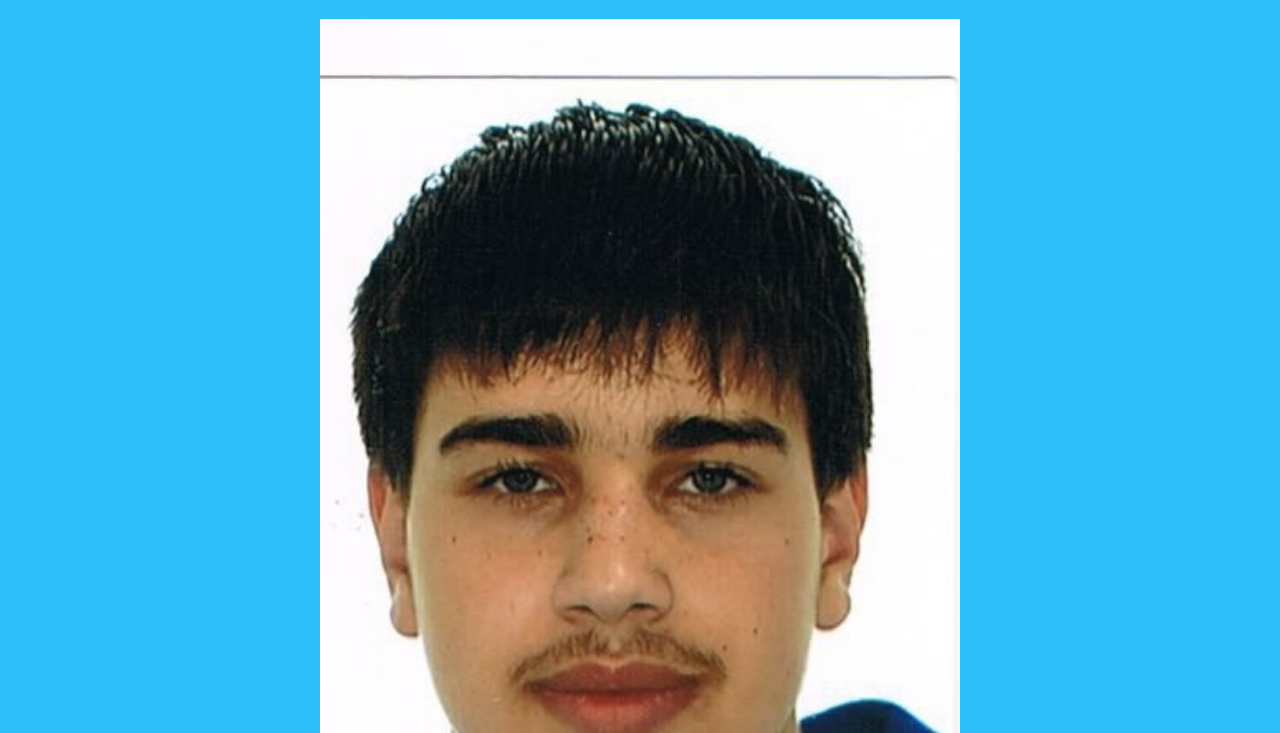
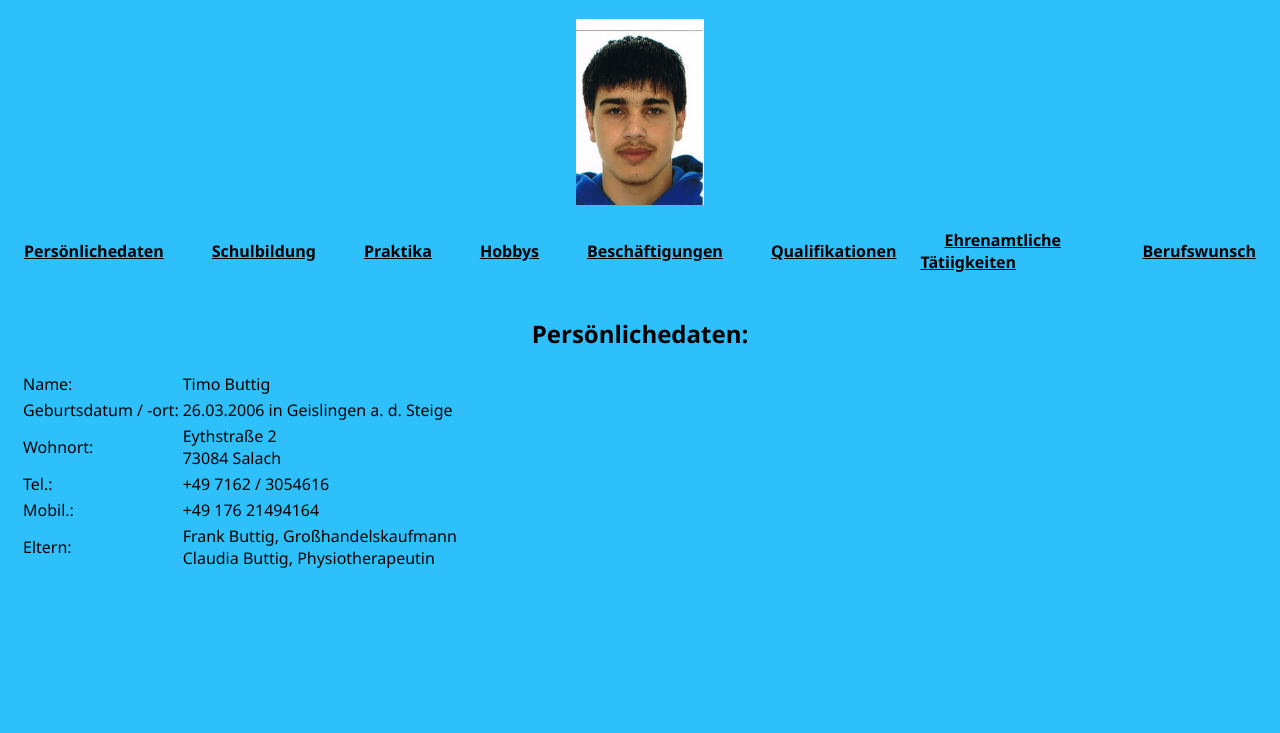
Before and after one commit to timoB06/Lebenslauf, a plain HTML site: page index.html in a window 1280 px wide. Shown: the part 67-800 px from the top of the page. Drawn offline with Linux system fonts and the light colour scheme.

Commit message:
add "Persönlichedaten"

```diff
--- a/index.html
+++ b/index.html
@@ -10,21 +10,96 @@
 
     <body>
 
-        <header class="mitte">
+        <header class="mitte">  <!--Überschrift-->
 
             <h1>Mein Lebenslauf</h1>
 
         </header>
 
-        <div class="passbild">
+        <div class="passbild">  <!--Passbild-->
 
-            <a href="Pasbild.jpg" class="mitte"><img src="Pasbild.jpg" width="50%" height="auto"></a>
+            <a href="Pasbild.jpg" class="mitte">
+                <img src="Pasbild.jpg"
+                alt="mein Passbild"
+                title="Mein Pasbild"
+                width="10%"
+                height="auto">
+            </a>
 
         </div>
 
-        <nav></nav>
+        <nav>   <!--Navigation-->
 
-        <main></main>
+            <ul class="mitte">
+
+                <li><a  href="index.html#Persönlichedaten">Persönlichedaten</a></li>
+                <li><a  href="">Schulbildung</a></li>
+                <li><a  href="">Praktika</a></li>
+                <li><a  href="">Hobbys</a></li>
+                <li><a  href="">Beschäftigungen</a></li>
+                <li><a  href="">Qualifikationen</a></li>
+                <li><a  href="">Ehrenamtliche Tätiigkeiten</a></li>
+                <li><a  href="">Berufswunsch</a></li>
+
+            </ul>
+
+        </nav>
+
+        <main>
+
+            <section    id="Persönlichedaten">
+
+                <h2>Persönlichedaten:</h2>
+
+                <table>
+
+                    <tr>
+
+                        <td>Name:</td>
+                        <td>Timo Buttig</td>
+
+                    </tr>
+
+                    <tr>
+
+                        <td>Geburtsdatum / -ort:</td>
+                        <td>26.03.2006 in Geislingen a. d. Steige</td>
+
+                    </tr>
+
+                    <tr>
+
+                        <td>Wohnort:</td>
+                        <td>Eythstraße 2<br> 73084 Salach</td>
+
+                    </tr>
+
+                    <tr>
+
+                        <td>Tel.:</td>
+                        <td>+49 7162 / 3054616</td>
+
+                    </tr>
+
+                    <tr>
+
+                        <td>Mobil.:</td>
+                        <td>+49 176 21494164</td>
+
+                    </tr>
+
+                    <tr>
+
+                        <td>Eltern:</td>
+                        <td>Frank Buttig, Großhandelskaufmann<br> Claudia Buttig, Physiotherapeutin</td>
+
+                    </tr>
+
+                </table>
+
+            </section>
+
+        </main>
 
         <aside></aside>
 
--- a/style.css
+++ b/style.css
@@ -10,8 +10,35 @@ body    {
     background-color: rgb(45, 192, 250);
 }
 
+h2  {
+    display: flex;
+    justify-content: center;
+    align-items: center;
+}
+
+a   {
+    color: black;
+}
+
+table   {
+    padding-left: 20px;
+}
+
 .mitte  {
     display: flex;
     justify-content: center;
     align-items: center;
 }
+
+nav ul  {
+    list-style: none;
+    margin: 0;
+    padding: 0;
+    padding-top: 24px;
+    padding-bottom: 24px;
+}
+
+nav ul li a {
+    font-weight: 600;
+    padding: 24px;
+}
```
